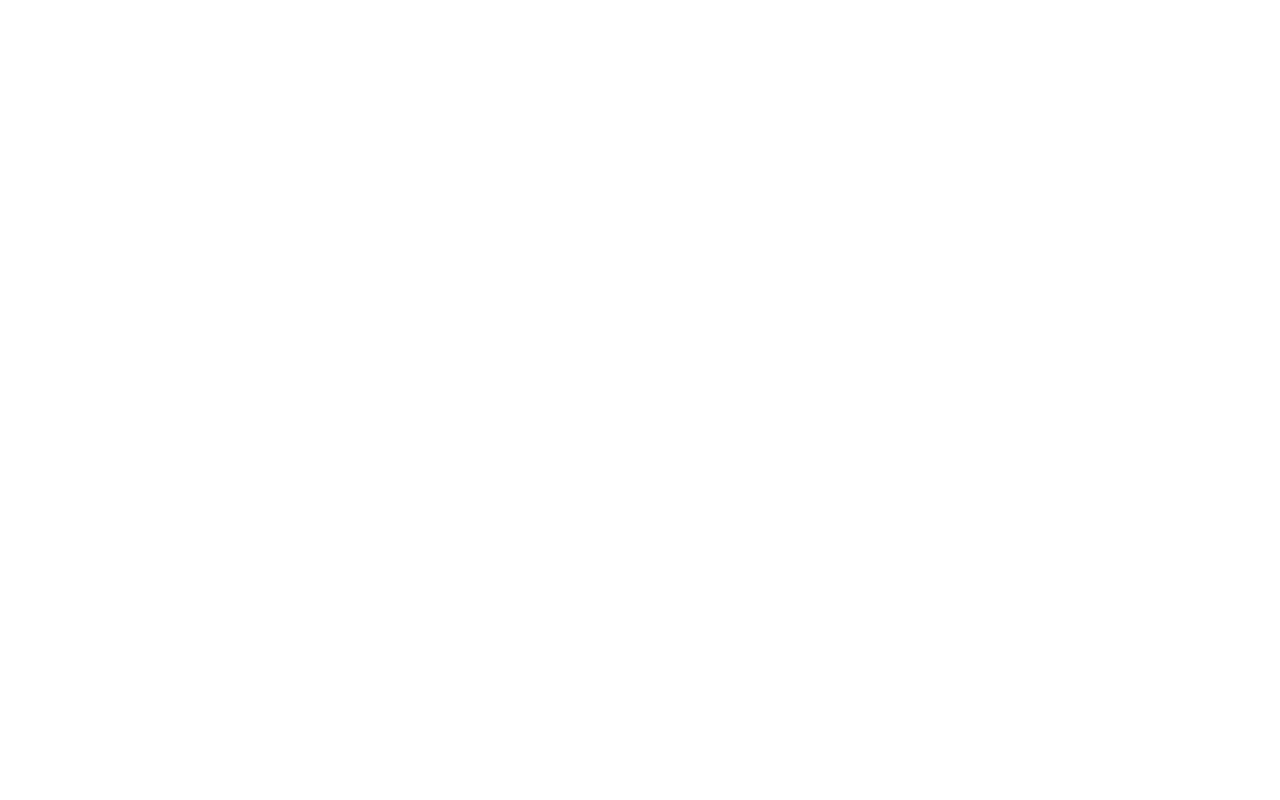
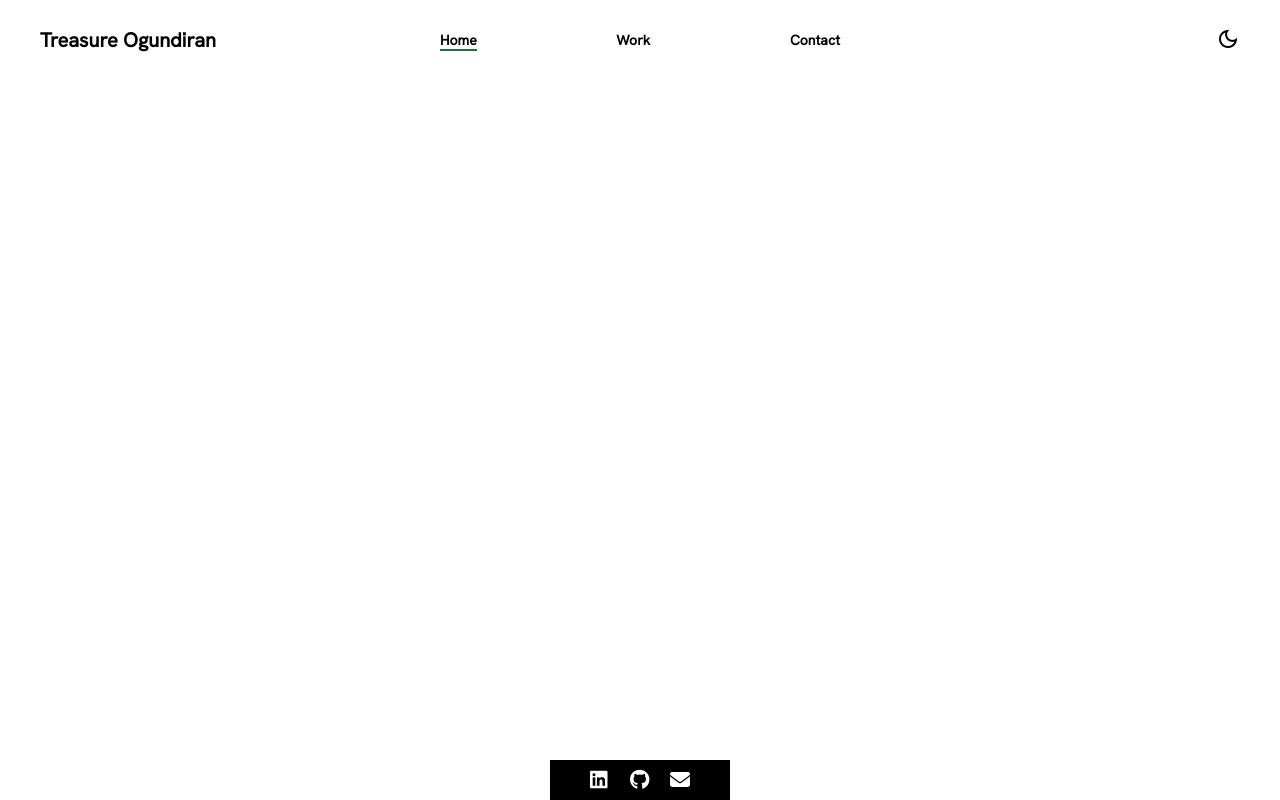
Before and after one commit to ogundir2/portfolio-website, a plain HTML site: page index.html in a window 1280 px wide. Drawn offline with nearby package versions, Linux system fonts and the light colour scheme.

Commit message:
Added nav and footer

```diff
--- a/index.html
+++ b/index.html
@@ -4,10 +4,31 @@
     <meta charset="UTF-8">
     <meta http-equiv="X-UA-Compatible" content="IE=edge">
     <meta name="viewport" content="width=device-width, initial-scale=1.0">
+    <link rel="stylesheet" href="https://fonts.googleapis.com/css2?family=Material+Symbols+Outlined:opsz,wght,FILL,GRAD@20..48,100..700,0..1,-50..200" />
     <link rel="stylesheet" href="styles/style.css">
     <title>Treasure Ogundiran</title>
 </head>
 <body>
-
+    <nav id="nav">
+        <h1><a href="/">Treasure Ogundiran</a></h1>
+        <ul id="main-menu">
+            <li><a class="active" href="/">Home</a></li>
+            <li><a href="/">Work</a></li>
+            <li><a href="/">Contact</a></li>
+        </ul>
+        <div id="dark-mode-toggle-div">
+            <button id="dark-mode-toggle" class="material-symbols-outlined">
+                dark_mode
+            </button>
+        </div>
+    </nav>
+    <footer id="footer">
+        <ul id="socials">
+            <li><a href=""><i class="fa-brands fa-linkedin fa-2x"></i></a></li>
+            <li><a href=""><i class="fa-brands fa-github fa-2x"></i></a></li>
+            <li><a href=""><i class="fa-sharp fa-solid fa-envelope fa-2x"></i></a></li>
+        </ul>
+    </footer>
+    <script src="https://kit.fontawesome.com/015614e963.js" crossorigin="anonymous"></script>
 </body>
 </html>
--- /dev/null
+++ b/styles/_global.scss
@@ -0,0 +1,130 @@
+@import url('https://fonts.googleapis.com/css2?family=Hanken+Grotesk&display=swap');
+
+*
+{
+    margin: 0;
+    padding: 0;
+    box-sizing: border-box;
+}
+
+// Font Size Variables
+$heading1: 2.0rem;
+$heading2: 2.8rem;
+$heading3: 2rem;
+$button: 2.4rem;
+$text: 1.4rem;
+$footer: 2.8rem;
+
+// Color Variables
+$secondary: rgba(27, 115, 57, 1);
+$primary-background: rgba(255,255,255,1);
+$primary: rgba(0,0,0,1);
+
+// Mixins
+@mixin flex($direction: row, $justify: flex-start, $align: flex-start) {
+    display: flex;
+    flex-direction: $direction;
+    justify-content: $justify;
+    align-items: $align;
+}
+
+html
+{
+    font-size: 62.5%;
+    font-family: 'Hanken Grotesk', 'sans-serif';
+}
+
+body
+{
+    background: $primary-background;
+}
+
+h1
+{
+    font-size: $heading1;
+}
+
+#nav
+{
+    position: fixed;
+    top: 0;
+    width: 100vw;
+    display: grid;
+    grid-template-columns: 1fr 1fr 1fr;
+    align-items: center;
+    height: 10vh;
+    padding: 0 4rem;
+
+    a
+    {
+        text-decoration: none;
+        color: $primary;
+    }
+
+    #main-menu
+    {
+        @include flex(row, space-between, center);
+        font-size: $text;
+        font-weight: bold;
+
+        li
+        {
+            list-style: none;
+        }
+
+        a:hover
+        {
+            color: $secondary;
+        }
+
+        .active
+        {
+            border-bottom: solid 0.25rem $secondary;
+        }
+    }
+
+    #dark-mode-toggle-div
+    {
+        text-align: end;
+
+        button
+        {
+            background: none;
+            border: none;
+        }
+
+        button:hover
+        {
+            cursor: pointer;
+        }
+    }
+}
+
+#footer
+{
+    @include flex(row, center, center);
+    position: fixed;
+    bottom: 0;
+    left: 50%;
+    transform: translateX(-50%);
+
+    #socials
+    {
+        display: grid;
+        grid-template-columns: 1fr 1fr 1fr;
+        grid-gap: 2rem;
+        padding: 1rem 4rem;
+        background: $primary;
+
+        a
+        {
+            text-decoration: none;
+            color: $primary-background;
+        }
+
+        li
+        {
+            list-style: none;
+        }
+    }
+}
--- a/styles/style.scss
+++ b/styles/style.scss
@@ -0,0 +1 @@
+@import "global";
```
Also changed, not shown: styles/style.css, 1 other file.
